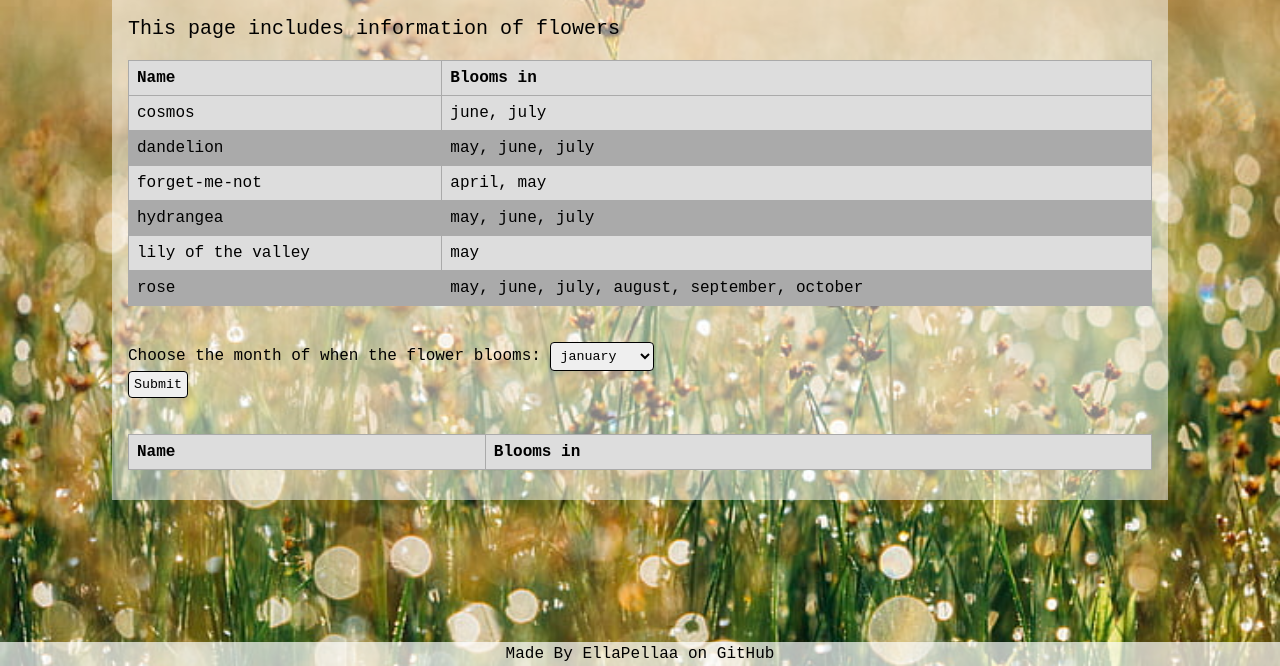
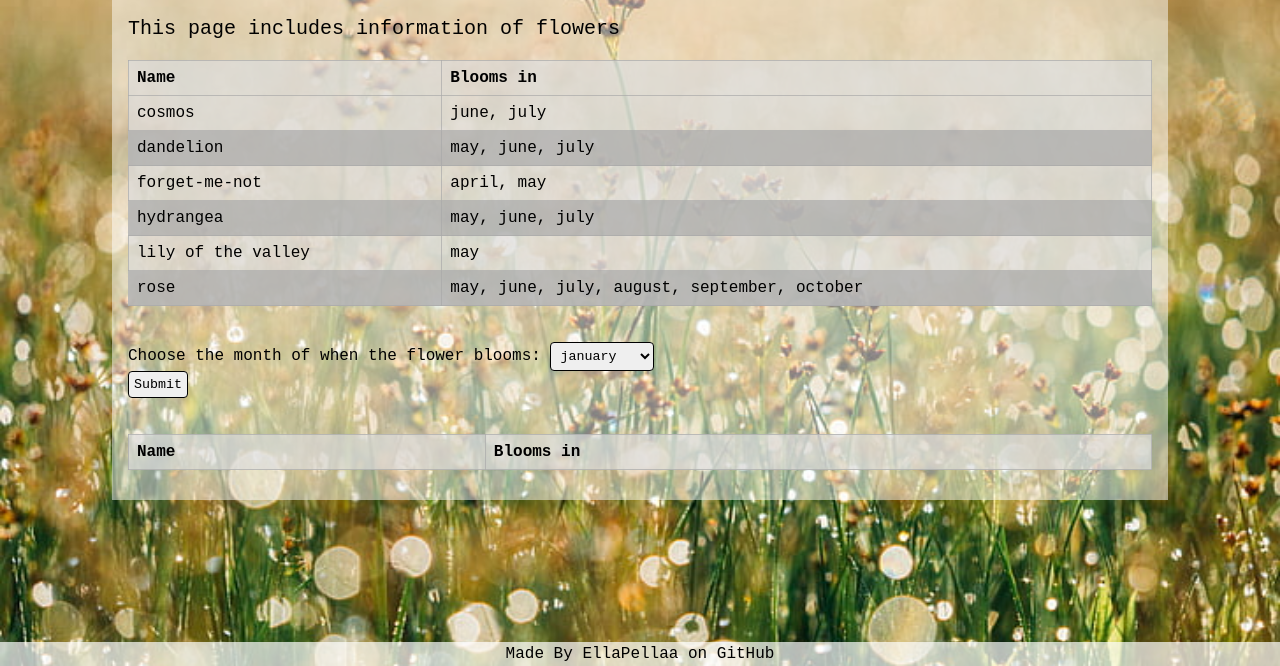
Before and after one commit to EllaPellaa/webapplication, a plain HTML site: page flowerinfo.html in a window 1280 px wide. Both pictures are taken after a click on the button "Submit". Shown: the part 134-800 px from the top of the page. Drawn offline with Linux system fonts and the light colour scheme.

Commit message:
Form fixes and style changes

```diff
--- a/assets/scripts/flowerinfo.js
+++ b/assets/scripts/flowerinfo.js
@@ -12,6 +12,7 @@ flowers.push(new Flower("rose", "rose.jpg", ["may", "june", "july", "august", "s
 let flowerinfotable = document.getElementById("flowerinfo");
 
 let text = "";
+var formData;
 
 text += "<tbody>";
 
@@ -38,7 +39,7 @@ document.querySelector('#submitbtn').addEventListener('click', filterFlowers)
 
 function filterFlowers() {
     //Handle submit
-    var formData = document.getElementById("selectedmonth").value;
+    formData = document.getElementById("selectedmonth").value;
 
     let filteredFlowers = flowers.filter(checkMonth);
     filteredFlowers.sort();
--- a/stylesheet.css
+++ b/stylesheet.css
@@ -120,35 +120,35 @@ footer p {
 
 /* Table styles */
 #flowerinfo {
-    background-color: #dddddd;
+    background-color: rgba(221, 221, 221, 0.7);
     border-collapse: collapse;
     width: 100%;
 }
 
 #flowerinfo td, th {
-    border: 1px solid #aaaaaa;
+    border: 1px solid rgba(170, 170, 170, 0.7);
     text-align: left;
     padding: 8px;
 }
 
 #flowerinfo tr:nth-child(even) {
-    background-color: #aaaaaa;
+    background-color: rgba(170, 170, 170, 0.7);
 }
 
 #filteredtable {
-    background-color: #dddddd;
+    background-color: rgba(221, 221, 221, 0.7);
     border-collapse: collapse;
     width: 100%;
 }
 
 #filteredtable td, th {
-    border: 1px solid #aaaaaa;
+    border: 1px solid rgba(170, 170, 170, 0.7);
     text-align: left;
     padding: 8px;
 }
 
 #filteredtable tr:nth-child(even) {
-    background-color: #aaaaaa;
+    background-color: rgba(170, 170, 170, 0.7);
 }
 
 /* Boxes for the flexbox images */
```
